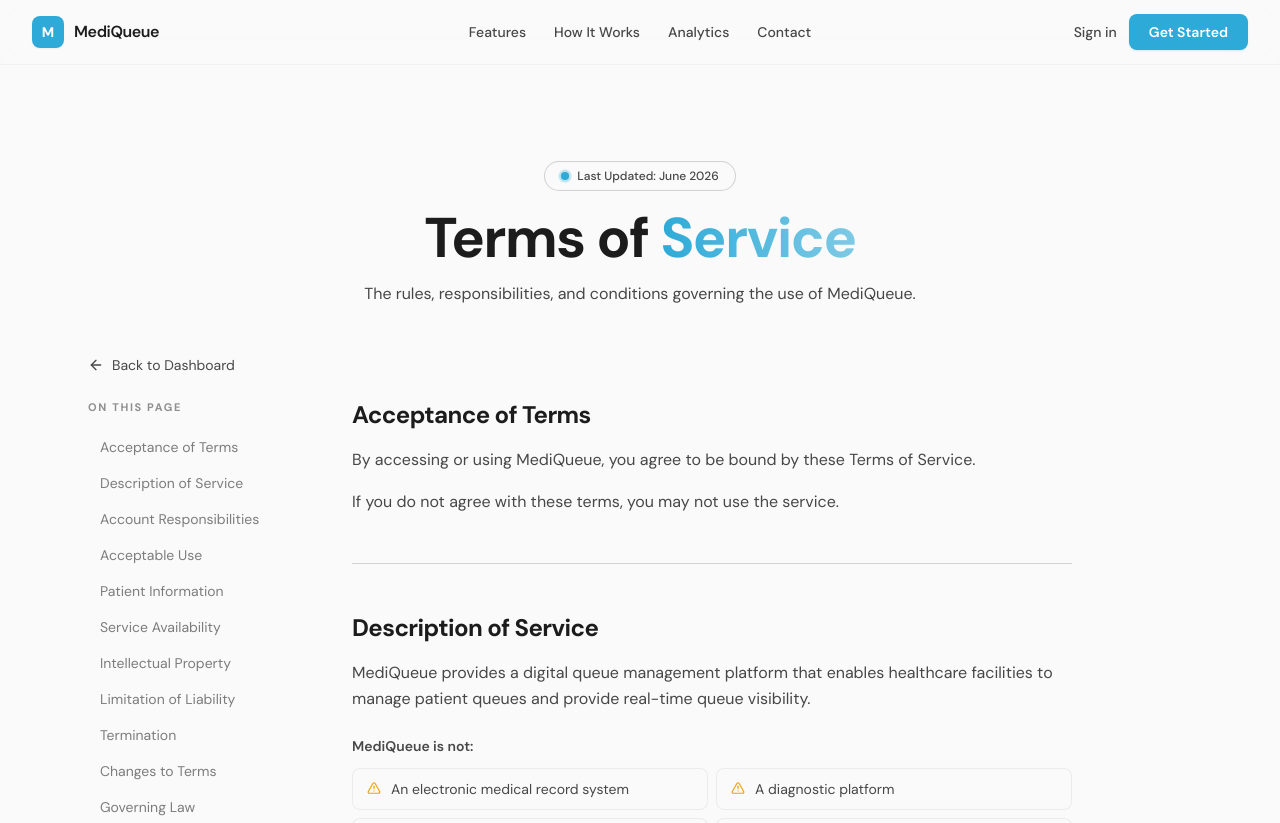
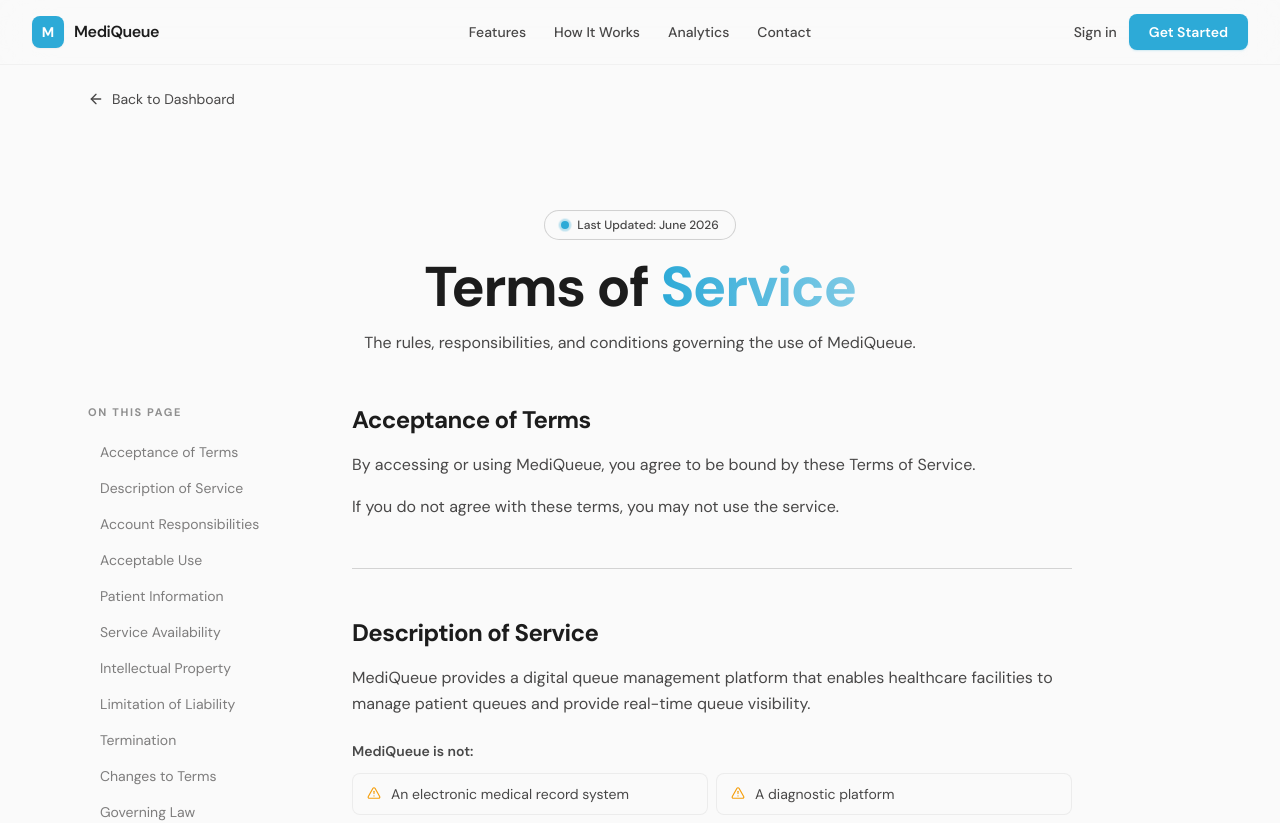
Before and after one commit to thealexajacobs/MediQueue, a Next.js app: page /terms in a window 1280 px wide. Shown: the top 823 px of the page. Built offline with nearby package versions, Linux system fonts and the light colour scheme.

Commit message:
Move back-to-dashboard link to top-left on privacy and terms pages

```diff
--- a/app/privacy/page.tsx
+++ b/app/privacy/page.tsx
@@ -22,15 +22,17 @@ export default function PrivacyPage() {
     <div className="flex min-h-screen flex-col bg-background">
       <Navbar />
       <main className="flex-1">
-        <Hero />
-        <div className="mx-auto max-w-6xl px-4 pb-16 sm:px-6 sm:pb-24 lg:pb-32">
+        <div className="mx-auto max-w-6xl px-4 pt-6 sm:px-6">
           <Link
             href="/dashboard"
-            className="mb-6 flex items-center gap-2 text-sm text-muted-foreground transition-colors hover:text-foreground"
+            className="inline-flex items-center gap-2 text-sm text-muted-foreground transition-colors hover:text-foreground"
           >
             <ArrowLeft className="h-4 w-4" />
             Back to Dashboard
           </Link>
+        </div>
+        <Hero />
+        <div className="mx-auto max-w-6xl px-4 pb-16 sm:px-6 sm:pb-24 lg:pb-32">
           <div className="lg:grid lg:grid-cols-[200px_1fr] lg:gap-12 xl:gap-16">
             <nav className="hidden lg:block">
               <div className="sticky top-24 space-y-1">
--- a/app/terms/page.tsx
+++ b/app/terms/page.tsx
@@ -24,15 +24,17 @@ export default function TermsPage() {
     <div className="flex min-h-screen flex-col bg-background">
       <Navbar />
       <main className="flex-1">
-        <Hero />
-        <div className="mx-auto max-w-6xl px-4 pb-16 sm:px-6 sm:pb-24 lg:pb-32">
+        <div className="mx-auto max-w-6xl px-4 pt-6 sm:px-6">
           <Link
             href="/dashboard"
-            className="mb-6 flex items-center gap-2 text-sm text-muted-foreground transition-colors hover:text-foreground"
+            className="inline-flex items-center gap-2 text-sm text-muted-foreground transition-colors hover:text-foreground"
           >
             <ArrowLeft className="h-4 w-4" />
             Back to Dashboard
           </Link>
+        </div>
+        <Hero />
+        <div className="mx-auto max-w-6xl px-4 pb-16 sm:px-6 sm:pb-24 lg:pb-32">
           <div className="lg:grid lg:grid-cols-[200px_1fr] lg:gap-12 xl:gap-16">
             <nav className="hidden lg:block">
               <div className="sticky top-24 space-y-1">
```
